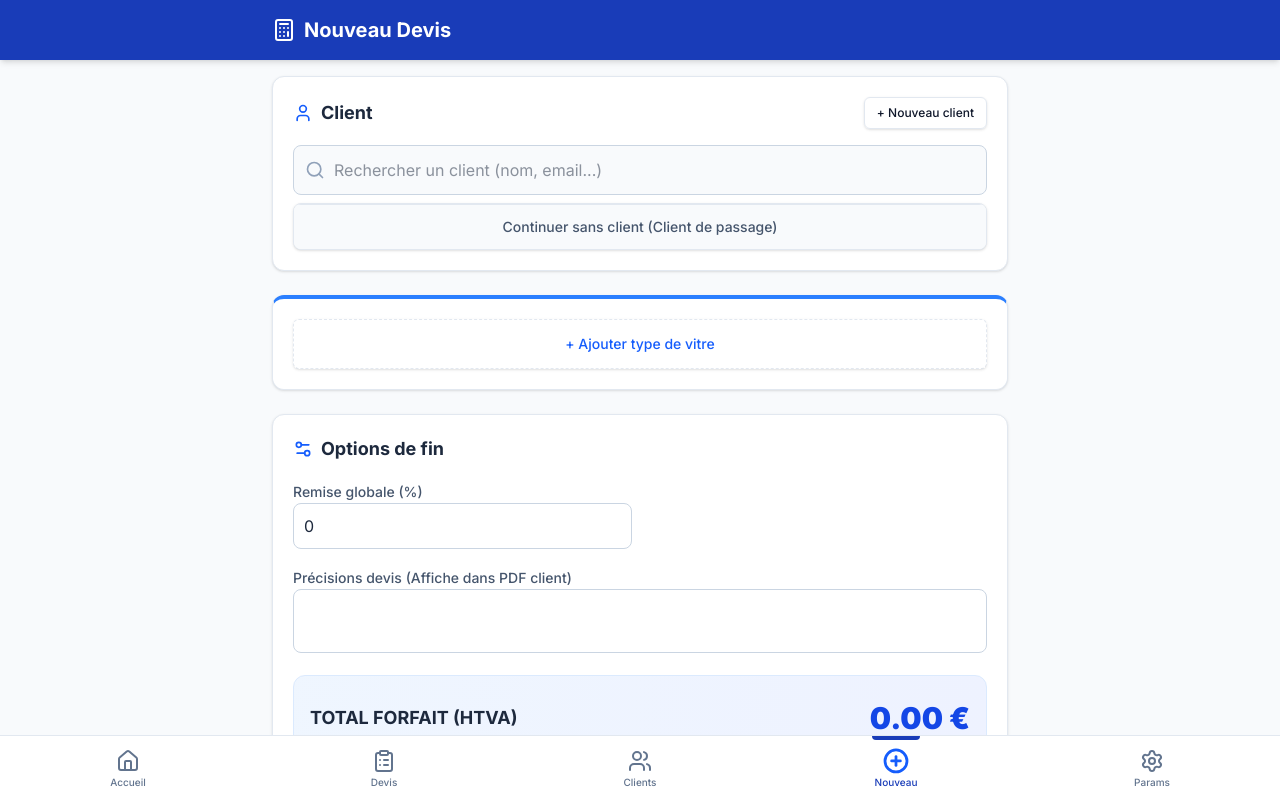
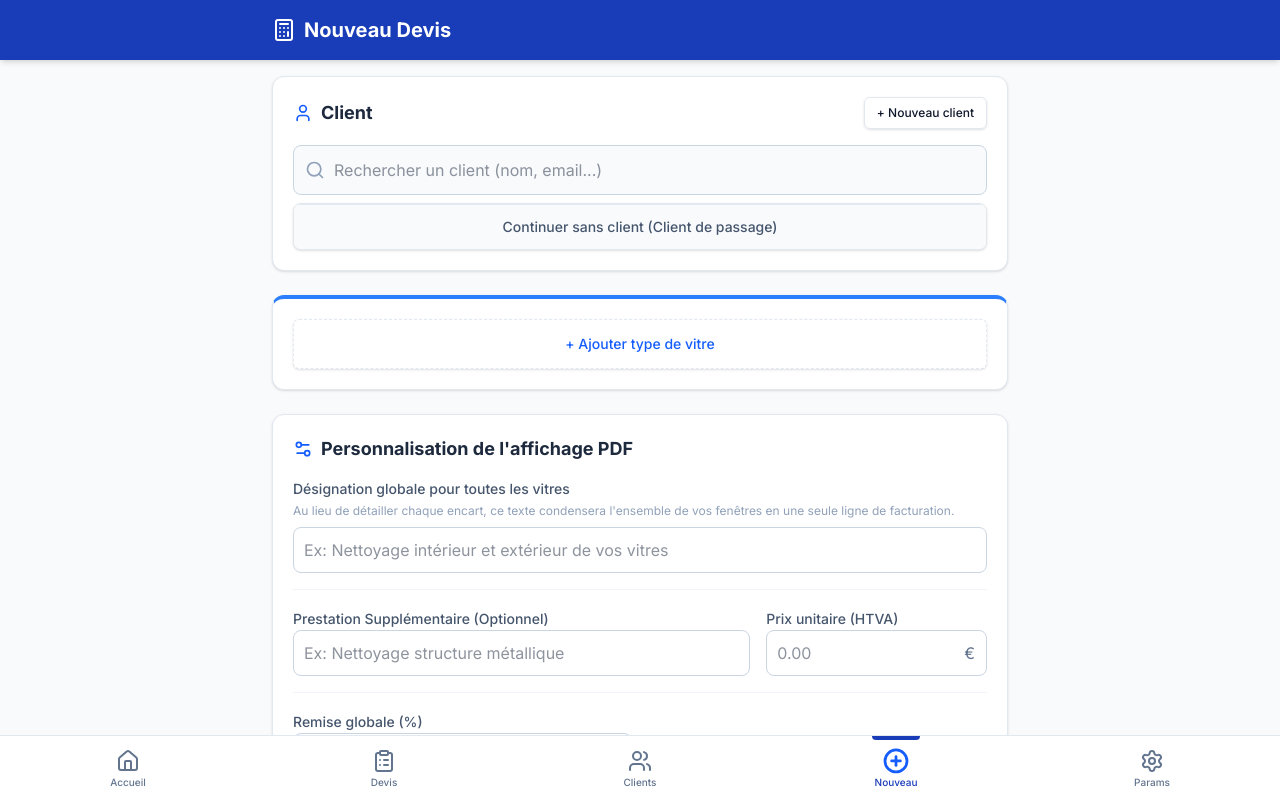
Before and after one commit to adrienoblin/devis-vitres-mvp, a Next.js app: page /devis in a window 1280 px wide. Shown: the top 798 px of the page. Built offline with nearby package versions, Linux system fonts and the light colour scheme.

Commit message:
Feat: Add support for custom global designation and extra tasks on PDF devis

```diff
--- a/src/app/devis/page.tsx
+++ b/src/app/devis/page.tsx
@@ -48,6 +48,11 @@ export default function NouveauDevisPage() {
   const [windows, setWindows] = useState<WindowItem[]>([]);
   const [discount, setDiscount] = useState<number>(0);
   const [notes, setNotes] = useState<string>('');
+
+  const [globalDesignation, setGlobalDesignation] = useState<string>('');
+  const [extraTaskDescription, setExtraTaskDescription] = useState<string>('');
+  const [extraTaskPrice, setExtraTaskPrice] = useState<string>('');
+
   const [showEmailModal, setShowEmailModal] = useState<DevisData | null>(null);
   const signaturePadRef = useRef<SignaturePadRef>(null);
 
@@ -166,8 +171,10 @@ export default function NouveauDevisPage() {
   };
 
   const subTotal = useMemo(() => {
-    return windows.reduce((acc, current) => acc + calculateWindowPrice(current, config), 0);
-  }, [windows, config]);
+    const windowsTotal = windows.reduce((acc, current) => acc + calculateWindowPrice(current, config), 0);
+    const extraPrice = parseFloat(extraTaskPrice) || 0;
+    return windowsTotal + extraPrice;
+  }, [windows, config, extraTaskPrice]);
 
   const discountAmount = useMemo(() => {
     return subTotal * (discount / 100);
@@ -197,7 +204,10 @@ export default function NouveauDevisPage() {
       notes,
       signature: currentSignature || undefined,
       photos: [],
-      needsSync: true
+      needsSync: true,
+      globalDesignation: globalDesignation.trim() || undefined,
+      extraTaskDescription: extraTaskDescription.trim() || undefined,
+      extraTaskPrice: parseFloat(extraTaskPrice) || undefined
     };
     addDevis(newDevis);
 
@@ -488,17 +498,57 @@ export default function NouveauDevisPage() {
         {/* TOTALS */}
         <section className="bg-white rounded-xl shadow-sm border border-slate-200 p-5 space-y-4">
           <h2 className="text-lg font-bold flex items-center gap-2 text-slate-800">
-            <Settings2 className="h-5 w-5 text-blue-600" /> Options de fin
+            <Settings2 className="h-5 w-5 text-blue-600" /> Personnalisation de l'affichage PDF
           </h2>
 
-          <div className="grid grid-cols-2 gap-4">
+          <div className="space-y-4">
             <div className="space-y-1">
-              <label className="text-sm font-medium text-slate-600">Remise globale (%)</label>
-              <input type="number" min="0" max="100" value={discount} onChange={(e) => setDiscount(parseFloat(e.target.value) || 0)} className="w-full rounded-lg border-slate-300 border p-2.5 text-slate-800 focus:ring-2 outline-none" />
+              <label className="text-sm font-medium text-slate-600 block">Désignation globale pour toutes les vitres</label>
+              <p className="text-xs text-slate-400 mb-2">Au lieu de détailler chaque encart, ce texte condensera l'ensemble de vos fenêtres en une seule ligne de facturation.</p>
+              <input
+                type="text"
+                placeholder="Ex: Nettoyage intérieur et extérieur de vos vitres"
+                value={globalDesignation}
+                onChange={(e) => setGlobalDesignation(e.target.value)}
+                className="w-full rounded-lg border-slate-300 border p-2.5 text-slate-800 focus:ring-2 outline-none"
+              />
             </div>
-            <div className="space-y-1 col-span-2">
-              <label className="text-sm font-medium text-slate-600">Précisions devis (Affiche dans PDF client)</label>
-              <textarea value={notes} onChange={(e) => setNotes(e.target.value)} className="w-full rounded-lg border-slate-300 border p-2.5 text-sm h-16 resize-none outline-none" />
+
+            <div className="border-t border-slate-100 pt-4 grid grid-cols-1 md:grid-cols-3 gap-4">
+              <div className="space-y-1 md:col-span-2">
+                <label className="text-sm font-medium text-slate-600">Prestation Supplémentaire (Optionnel)</label>
+                <input
+                  type="text"
+                  placeholder="Ex: Nettoyage structure métallique"
+                  value={extraTaskDescription}
+                  onChange={(e) => setExtraTaskDescription(e.target.value)}
+                  className="w-full rounded-lg border-slate-300 border p-2.5 text-slate-800 focus:ring-2 outline-none"
+                />
+              </div>
+              <div className="space-y-1">
+                <label className="text-sm font-medium text-slate-600">Prix unitaire (HTVA)</label>
+                <div className="relative">
+                  <input
+                    type="number"
+                    placeholder="0.00"
+                    value={extraTaskPrice}
+                    onChange={(e) => setExtraTaskPrice(e.target.value)}
+                    className="w-full rounded-lg border-slate-300 border p-2.5 text-slate-800 focus:ring-2 outline-none pr-8"
+                  />
+                  <span className="absolute right-3 top-1/2 -translate-y-1/2 text-slate-500">€</span>
+                </div>
+              </div>
+            </div>
+
+            <div className="grid grid-cols-2 gap-4 border-t border-slate-100 pt-4">
+              <div className="space-y-1">
+                <label className="text-sm font-medium text-slate-600">Remise globale (%)</label>
+                <input type="number" min="0" max="100" value={discount} onChange={(e) => setDiscount(parseFloat(e.target.value) || 0)} className="w-full rounded-lg border-slate-300 border p-2.5 text-slate-800 focus:ring-2 outline-none" />
+              </div>
+              <div className="space-y-1 col-span-2">
+                <label className="text-sm font-medium text-slate-600">Notes & Précisions (Affiche dans PDF client)</label>
+                <textarea value={notes} onChange={(e) => setNotes(e.target.value)} className="w-full rounded-lg border-slate-300 border p-2.5 text-sm h-16 resize-none outline-none" />
+              </div>
             </div>
           </div>
 
--- a/src/lib/pdf.ts
+++ b/src/lib/pdf.ts
@@ -98,36 +98,72 @@ export function buildDevisPDFDoc(
     yPos += 8;
 
     // Group items by type for PDF
-    const grouped = devis.items.reduce((acc, item) => {
-        let typeName = '';
-        if (item.isFraisDeplacement) {
-            typeName = item.description || 'Déplacement';
-        } else if (item.type === 'autre') {
-            typeName = item.description || 'Autre prestation';
-        } else {
-            typeName = config.windowTypes?.find(w => w.id === item.type)?.name || item.type;
+    const rows: { name: string, quantity: number, total: number, isTravel?: boolean }[] = [];
+
+    // Normal windows & other standard stuff
+    const normalItems = devis.items.filter(i => !i.isFraisDeplacement);
+    if (devis.globalDesignation) {
+        // Aggregate all normal windows into a single global designation row
+        const total = normalItems.reduce((acc, item) => acc + calculateWindowPrice(item, config), 0);
+        if (total > 0) {
+            rows.push({
+                name: devis.globalDesignation,
+                quantity: 1, // Global qty doesn't really matter, it's just a forfait
+                total: total,
+                isTravel: false
+            });
         }
+    } else {
+        const grouped = normalItems.reduce((acc, item) => {
+            const typeName = item.type === 'autre' ? (item.description || 'Autre prestation') : (config.windowTypes?.find(w => w.id === item.type)?.name || item.type);
+            if (!acc[typeName]) acc[typeName] = { quantity: 0, total: 0 };
+            acc[typeName].quantity += item.quantity;
+            acc[typeName].total += calculateWindowPrice(item, config);
+            return acc;
+        }, {} as Record<string, { quantity: number, total: number }>);
 
-        if (!acc[typeName]) acc[typeName] = { quantity: 0, total: 0, isTravel: item.isFraisDeplacement };
-        acc[typeName].quantity += item.quantity;
-        acc[typeName].total += calculateWindowPrice(item, config);
-        return acc;
-    }, {} as Record<string, { quantity: number, total: number, isTravel?: boolean }>);
+        Object.entries(grouped).forEach(([name, data]) => {
+            rows.push({ name, quantity: data.quantity, total: data.total, isTravel: false });
+        });
+    }
+
+    // Insert Extra Task if defined
+    if (devis.extraTaskDescription && devis.extraTaskPrice) {
+        rows.push({
+            name: devis.extraTaskDescription,
+            quantity: 1,
+            total: devis.extraTaskPrice,
+            isTravel: false
+        });
+    }
+
+    // Insert Travel costs
+    const travelItems = devis.items.filter(i => i.isFraisDeplacement);
+    travelItems.forEach(item => {
+        rows.push({
+            name: item.description || 'Déplacement',
+            quantity: item.quantity,
+            total: calculateWindowPrice(item, config),
+            isTravel: true
+        });
+    });
 
     doc.setFont("helvetica", "normal");
-    Object.entries(grouped).forEach(([name, data]) => {
-        const splitName = doc.splitTextToSize(name, 90);
+    rows.forEach(data => {
+        const splitName = doc.splitTextToSize(data.name, 90);
 
         let unitPrice = data.total / (data.quantity || 1);
         let displayQuantity = data.quantity.toString();
+
+        // Show empty if quantity 1 and forfait
+        if (devis.globalDesignation && data.name === devis.globalDesignation) {
+            displayQuantity = "1";
+        }
+
         let displayUnitPrice = unitPrice.toFixed(2) + " €";
 
         if (data.isTravel && config.travel?.pricePerKm) {
-            // For travel, show the per KM price and qty = total KM.
             displayUnitPrice = config.travel.pricePerKm.toFixed(2) + " €";
-            // If the total was directly derived from travelPricePerKm * qty, qty should match km
-            // we don't need to recalculate displayQuantity here, it's just `data.quantity` (km * 2).
-            // However, if manual overrides happened, the unit price will be total/km.
         }
 
         doc.text(splitName, 15, yPos);
--- a/src/lib/store.ts
+++ b/src/lib/store.ts
@@ -62,6 +62,9 @@ export interface DevisData {
     signature?: string;
     photos: { windowId: string; photoBase64: string }[];
     needsSync?: boolean; // if we need to upload this quote to hubspot
+    globalDesignation?: string;
+    extraTaskDescription?: string;
+    extraTaskPrice?: number;
 }
 
 export interface OfflineTask {
```
